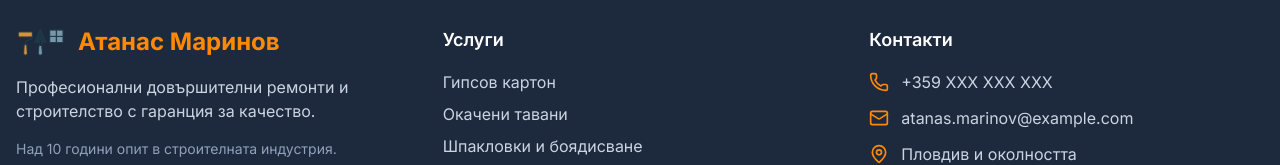
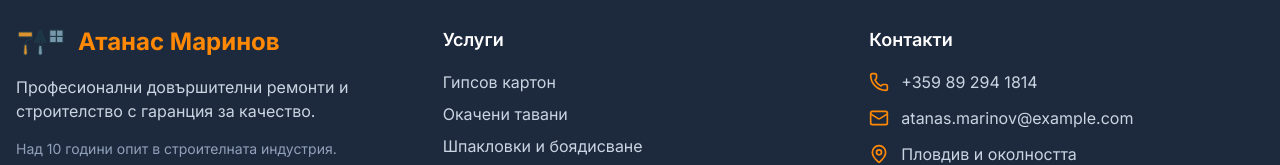
Before and after one commit to bojidaryovchev/atanas-marinov, a Next.js app: page / in a window 1280 px wide. Shown: the part 4137-4302 px from the top of the page. Built offline with nearby package versions, Linux system fonts and the light colour scheme.

Commit message:
feat: place in real contact number

```diff
--- a/src/components/contact.tsx
+++ b/src/components/contact.tsx
@@ -26,7 +26,7 @@ const Contact: React.FC = () => {
                   </div>
                   <div>
                     <h4 className="text-lg font-semibold text-white">Телефон</h4>
-                    <p className="text-slate-300">+359 XXX XXX XXX</p>
+                    <p className="text-slate-300">+359 89 294 1814</p>
                     <p className="text-sm text-slate-400">Обадете се за безплатна консултация</p>
                   </div>
                 </div>
--- a/src/components/footer.tsx
+++ b/src/components/footer.tsx
@@ -40,7 +40,7 @@ const Footer: React.FC = () => {
             <div className="space-y-3">
               <div className="flex items-center">
                 <Phone className="mr-3 h-5 w-5 text-orange-400" />
-                <span className="text-slate-300">+359 XXX XXX XXX</span>
+                <span className="text-slate-300">+359 89 294 1814</span>
               </div>
               <div className="flex items-center">
                 <Mail className="mr-3 h-5 w-5 text-orange-400" />
```
